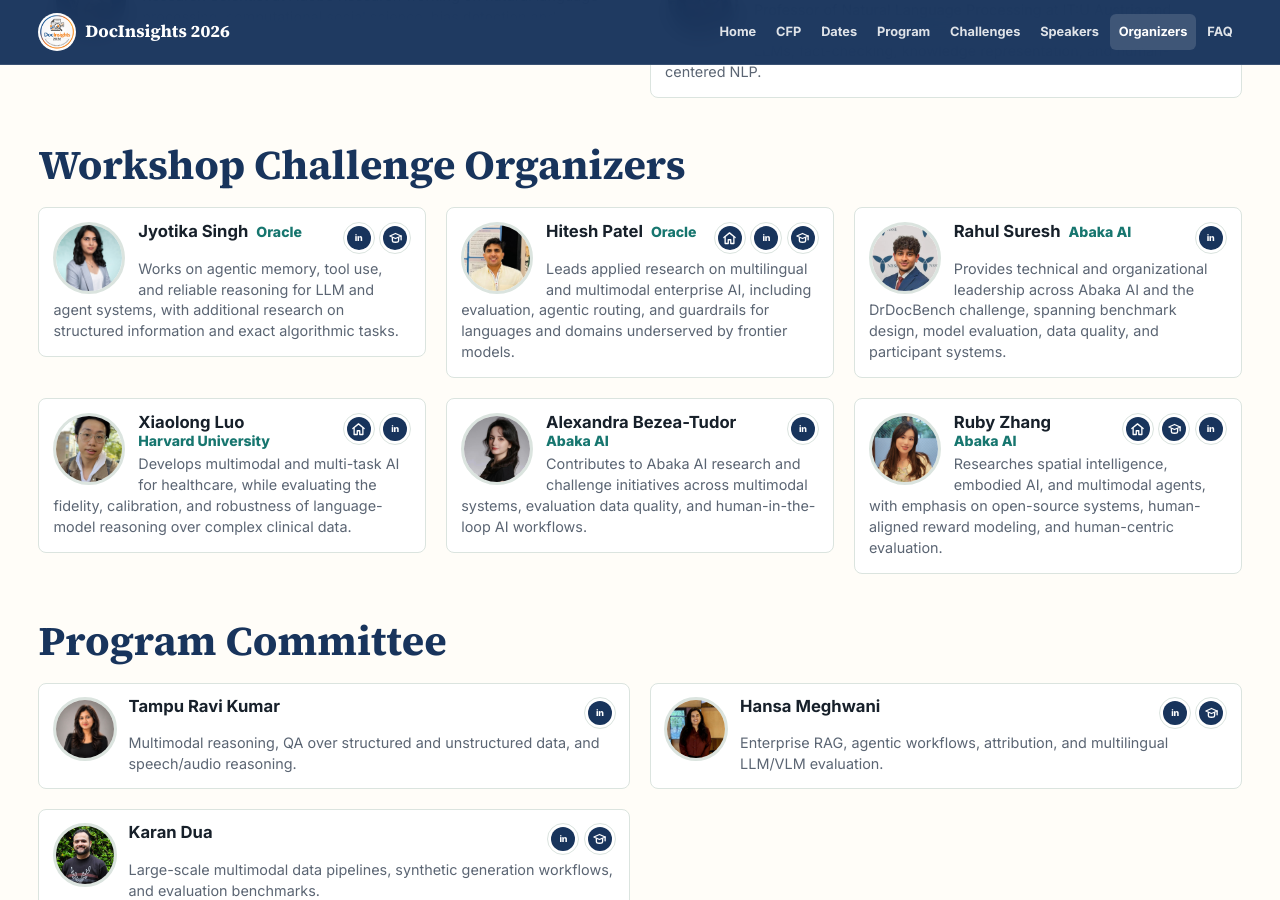
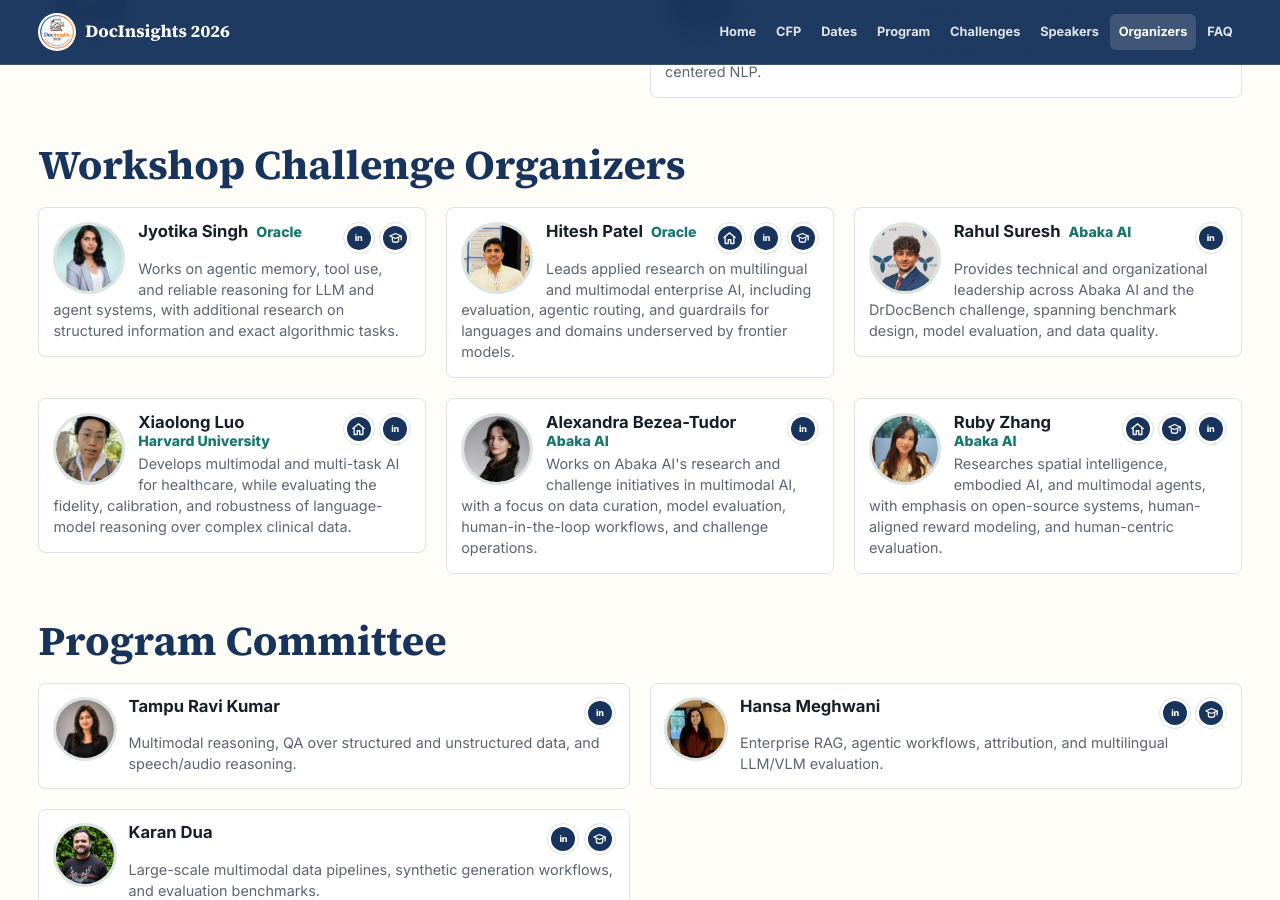
Before and after one commit to docinsights-workshop/docinsights-2026, a Jekyll site: the page built from organizers.md, in a window 1280 px wide and 900 px high, scrolled down 769 px. Built offline with Jekyll 4.4.1, drawn with Linux system fonts in a browser that asks for light colours.

Commit message:
Update challenge organizer bios

```diff
--- a/organizers.md
+++ b/organizers.md
@@ -152,7 +152,7 @@
         <a href="https://www.linkedin.com/in/rahul-suresh1/" target="_blank" rel="noopener" aria-label="Rahul Suresh on LinkedIn" title="LinkedIn"><span class="person-icon person-icon-linkedin" aria-hidden="true">in</span><span class="person-link-label">LinkedIn</span></a>
       </div>
     </div>
-    <p class="person-bio">Provides technical and organizational leadership across Abaka AI and the DrDocBench challenge, spanning benchmark design, model evaluation, data quality, and participant systems.</p>
+    <p class="person-bio">Provides technical and organizational leadership across Abaka AI and the DrDocBench challenge, spanning benchmark design, model evaluation, and data quality.</p>
   </div>
 
   <div class="person-card">
@@ -185,7 +185,7 @@
         <a href="https://www.linkedin.com/in/alexandra-b-tudor/" target="_blank" rel="noopener" aria-label="Alexandra Bezea-Tudor on LinkedIn" title="LinkedIn"><span class="person-icon person-icon-linkedin" aria-hidden="true">in</span><span class="person-link-label">LinkedIn</span></a>
       </div>
     </div>
-    <p class="person-bio">Contributes to Abaka AI research and challenge initiatives across multimodal systems, evaluation data quality, and human-in-the-loop AI workflows.</p>
+    <p class="person-bio">Works on Abaka AI's research and challenge initiatives in multimodal AI, with a focus on data curation, model evaluation, human-in-the-loop workflows, and challenge operations.</p>
   </div>
 
   <div class="person-card">
--- a/scripts/audit_site.py
+++ b/scripts/audit_site.py
@@ -433,9 +433,9 @@
     for phrase in [
         "agentic memory",
         "agentic routing",
-        "DrDocBench challenge",
+        "Provides technical and organizational leadership across Abaka AI and the DrDocBench challenge, spanning benchmark design, model evaluation, and data quality.",
         "multimodal and multi-task AI for healthcare",
-        "multimodal systems",
+        "Works on Abaka AI's research and challenge initiatives in multimodal AI, with a focus on data curation, model evaluation, human-in-the-loop workflows, and challenge operations.",
         "spatial intelligence",
     ]:
         assert_true(phrase in challenge_html, f"challenge organizer bios missing: {phrase}")
```
